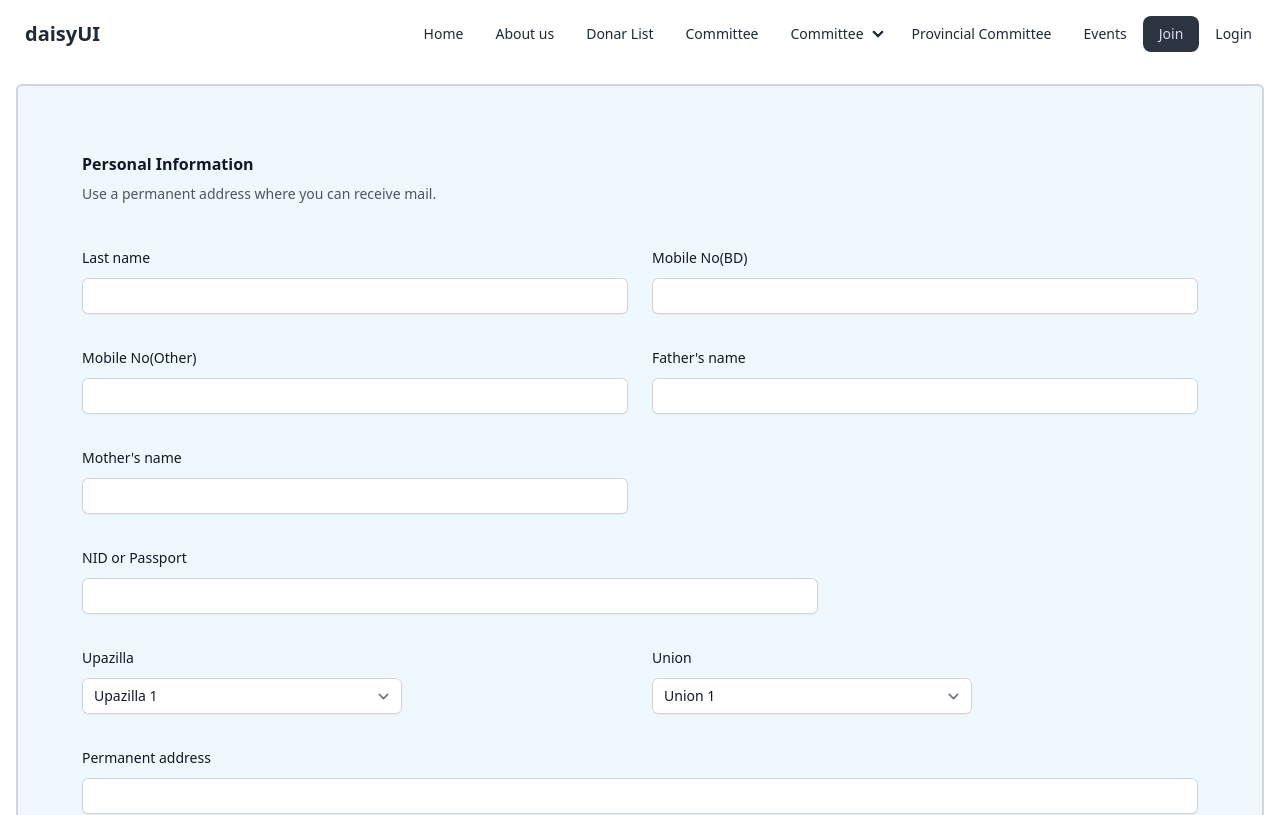
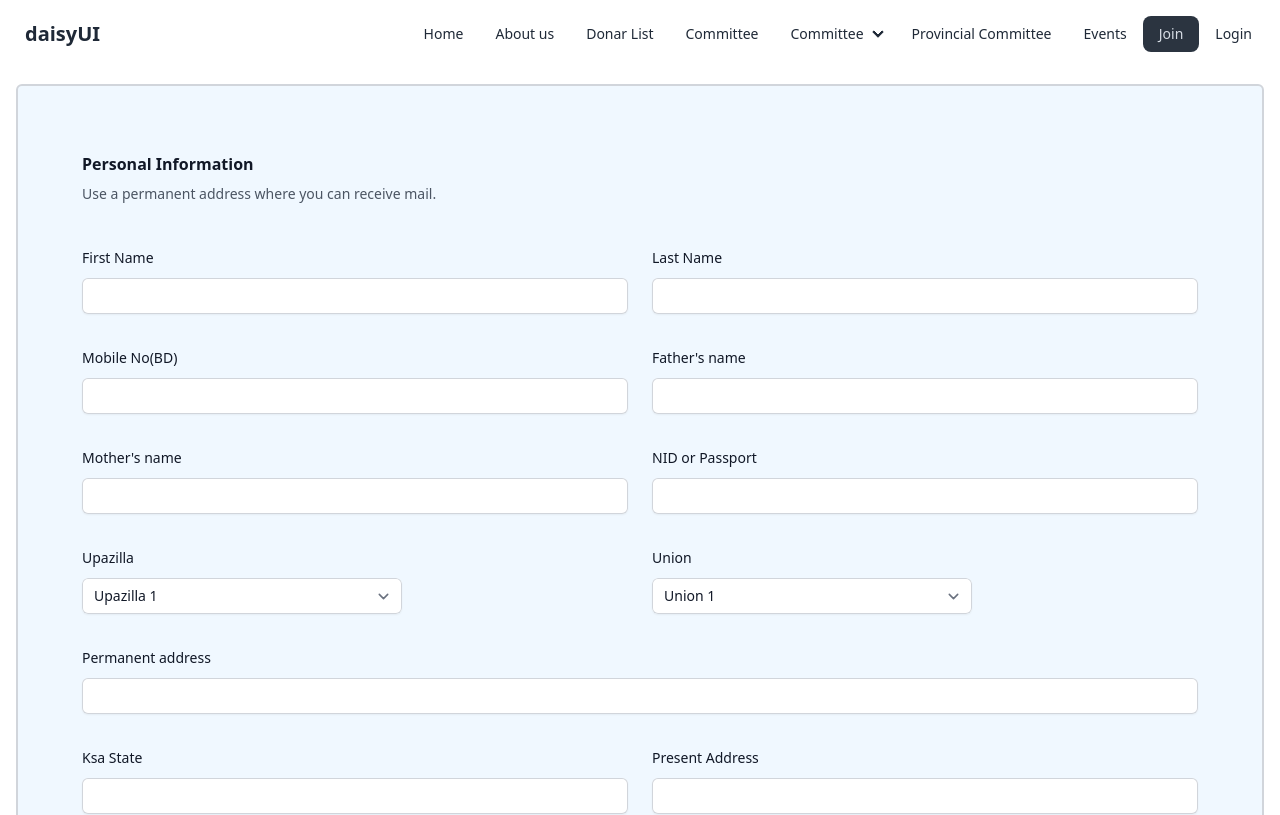
Before and after one commit to ridwan414-hub/project-414, a React (Vite) app: page /join in a window 1280 px wide. Shown: the top 815 px of the page. Built offline with nearby package versions, Linux system fonts and the light colour scheme.

Commit message:
refactor: Update form input component names for consistency

```diff
--- a/src/components/Join/Join-Form-Elements.jsx
+++ b/src/components/Join/Join-Form-Elements.jsx
@@ -1,8 +1,8 @@
-export const BasicNameInput = ({ title, name }) => {
+export const TextNameInput = ({ title, name }) => {
     return(
         <div className="sm:col-span-3">
         <label
-          htmlFor="first-name"
+          htmlFor={name}
           className="block text-sm font-medium leading-6 text-gray-900"
         >
           {title}
--- a/src/components/Join/Join-Section.jsx
+++ b/src/components/Join/Join-Section.jsx
@@ -1,4 +1,5 @@
 import { useState } from "react";
+import { TextNameInput } from "./Join-Form-Elements";
 const JoinSection = () => {
   const [photo, setPhoto] = useState(null);
   const [document, setDocument] = useState(null);
@@ -12,116 +13,31 @@ const JoinSection = () => {
           <p className="mt-1 text-sm leading-6 text-gray-600">
             Use a permanent address where you can receive mail.
           </p>
-
           <div className="mt-10 grid grid-cols-1 gap-x-6 gap-y-8 sm:grid-cols-6">
-
-
-            <div className="sm:col-span-3">
-              <label
-                htmlFor="last-name"
-                className="block text-sm font-medium leading-6 text-gray-900"
-              >
-                Last name
-              </label>
-              <div className="mt-2">
-                <input
-                  type="text"
+            <TextNameInput
+              title="First Name"
+              name="first-name"
+            />
+            <TextNameInput
+              title="Last Name"
               name="last-name"
-                  id="last-name"
-                  autoComplete="family-name"
-                  className="block w-full rounded-md border-0 py-1.5 text-gray-900 shadow-sm ring-1 ring-inset ring-gray-300 placeholder:text-gray-400 focus:ring-2 focus:ring-inset focus:ring-indigo-600 sm:text-sm sm:leading-6"
             />
-              </div>
-            </div>
-
-            <div className="sm:col-span-3">
-              <label
-                htmlFor="mobile-no-bd"
-                className="block text-sm font-medium leading-6 text-gray-900"
-              >
-                Mobile No(BD)
-              </label>
-              <div className="mt-2">
-                <input
-                  type="text"
+            <TextNameInput
+              title="Mobile No(BD)"
               name="mobile-no-bd"
-                  id="mobile-no-bd"
-                  autoComplete="tel"
-                  className="block w-full rounded-md border-0 py-1.5 text-gray-900 shadow-sm ring-1 ring-inset ring-gray-300 placeholder:text-gray-400 focus:ring-2 focus:ring-inset focus:ring-indigo-600 sm:text-sm sm:leading-6"
             />
-              </div>
-            </div>
-
-            <div className="sm:col-span-3">
-              <label
-                htmlFor="mobile-no-other"
-                className="block text-sm font-medium leading-6 text-gray-900"
-              >
-                Mobile No(Other)
-              </label>
-              <div className="mt-2">
-                <input
-                  type="text"
-                  name="mobile-no-other"
-                  id="mobile-no-other"
-                  autoComplete="tel"
-                  className="block w-full rounded-md border-0 py-1.5 text-gray-900 shadow-sm ring-1 ring-inset ring-gray-300 placeholder:text-gray-400 focus:ring-2 focus:ring-inset focus:ring-indigo-600 sm:text-sm sm:leading-6"
+            <TextNameInput
+              title=" Father's name"
+              name="father's-name"
             />
-              </div>
-            </div>
-            <div className="sm:col-span-3">
-              <label
-                htmlFor="father's-name"
-                className="block text-sm font-medium leading-6 text-gray-900"
-              >
-                Father&apos;s name
-              </label>
-              <div className="mt-2">
-                <input
-                  type="text"
-                  name="father's-name"
-                  id="father's-name"
-                  autoComplete="given-name"
-                  className="block w-full rounded-md border-0 py-1.5 text-gray-900 shadow-sm ring-1 ring-inset ring-gray-300 placeholder:text-gray-400 focus:ring-2 focus:ring-inset focus:ring-indigo-600 sm:text-sm sm:leading-6"
+            <TextNameInput
+              title=" Mother's name"
+              name="mother's-name"
             />
-              </div>
-            </div>
-
-            <div className="sm:col-span-3">
-              <label
-                htmlFor="mother's-name"
-                className="block text-sm font-medium leading-6 text-gray-900"
-              >
-                Mother&apos;s name
-              </label>
-              <div className="mt-2">
-                <input
-                  type="text"
-                  name="mother's-name"
-                  id="mother's-name"
-                  autoComplete="family-name"
-                  className="block w-full rounded-md border-0 py-1.5 text-gray-900 shadow-sm ring-1 ring-inset ring-gray-300 placeholder:text-gray-400 focus:ring-2 focus:ring-inset focus:ring-indigo-600 sm:text-sm sm:leading-6"
+            <TextNameInput
+              title="NID or Passport"
+              name="nid-or-passport"
             />
-              </div>
-            </div>
-
-            <div className="sm:col-span-4">
-              <label
-                htmlFor="nid-or-passport"
-                className="block text-sm font-medium leading-6 text-gray-900"
-              >
-                NID or Passport
-              </label>
-              <div className="mt-2">
-                <input
-                  type="text"
-                  name="nid-or-passport"
-                  id="nid-or-passport"
-                  autoComplete="nid-or-passport"
-                  className="block w-full rounded-md border-0 py-1.5 text-gray-900 shadow-sm ring-1 ring-inset ring-gray-300 placeholder:text-gray-400 focus:ring-2 focus:ring-inset focus:ring-indigo-600 sm:text-sm sm:leading-6"
-                />
-              </div>
-            </div>
 
             <div className="sm:col-span-3">
               <label
```
Lines whose indentation alone changed are shown as unchanged.
